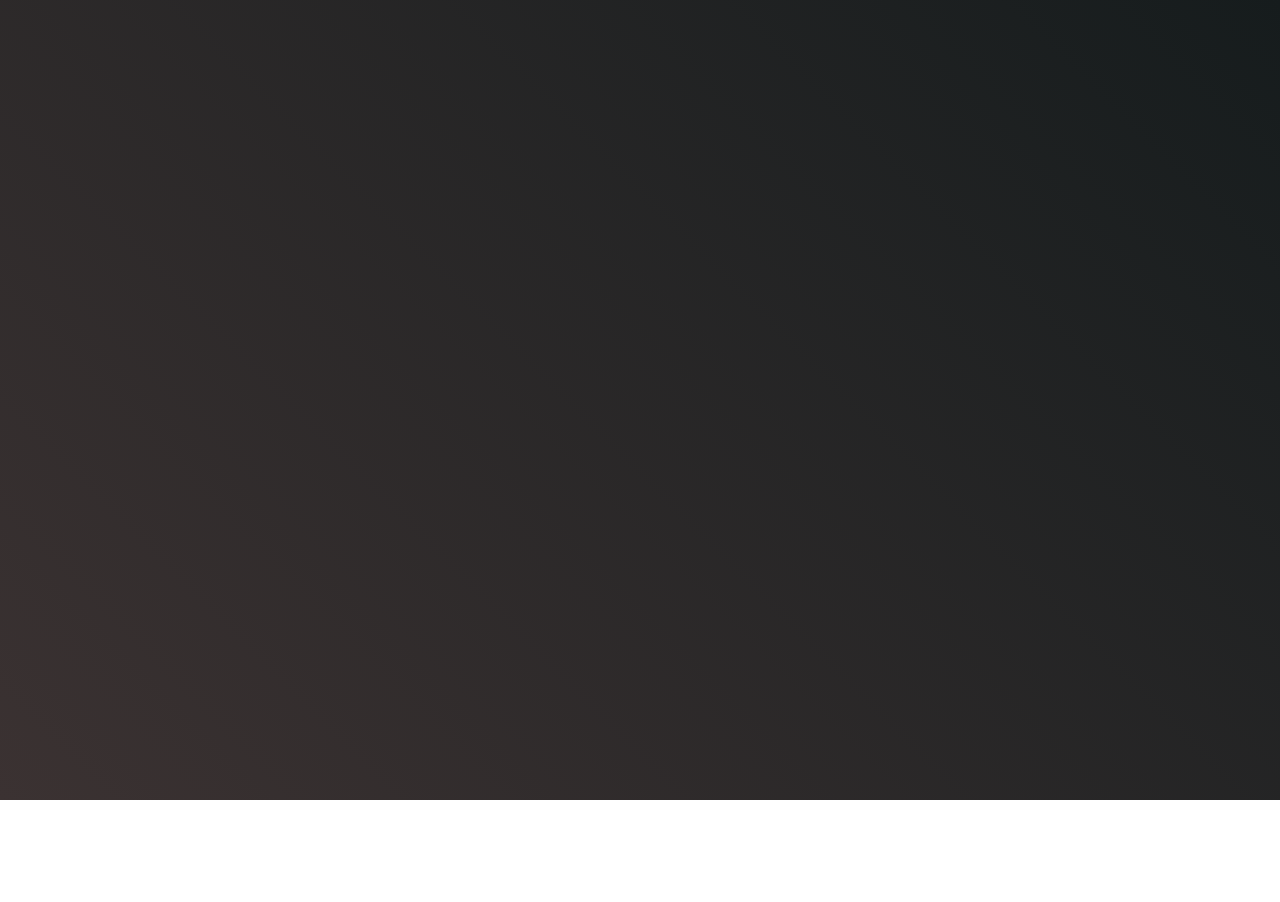
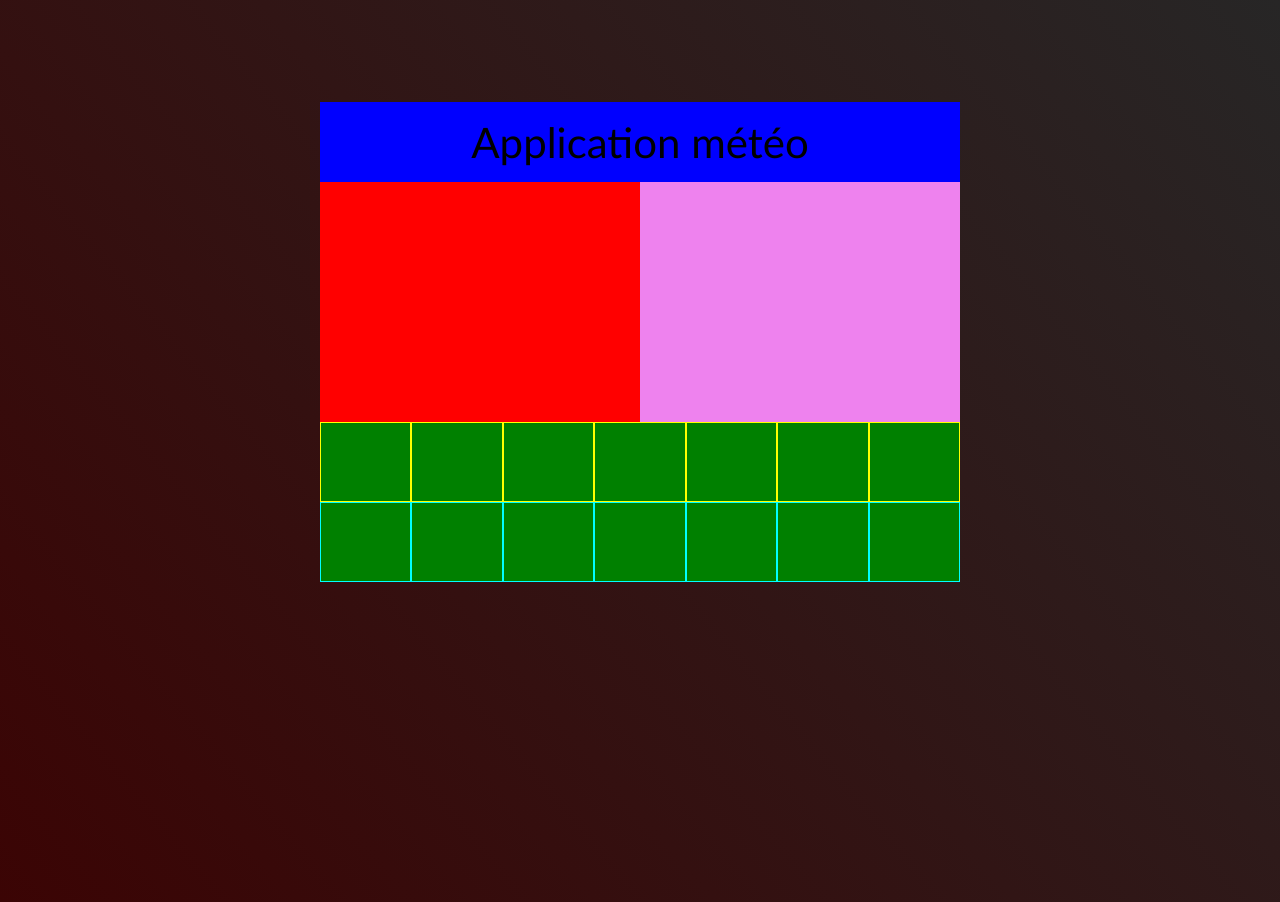
Before and after one commit to monkeycs60/Exo-JS-Bdx, a plain HTML site: page Exercices-JS/2. AppMétéo/index.html in a window 1280 px wide. Before the commit the page ends 800 px from the top, so only its background shows below. Drawn offline with Linux system fonts and the light colour scheme.

Commit message:
Weather 1st init

```diff
--- a/Exercices-JS/2. AppMétéo/index.html
+++ b/Exercices-JS/2. AppMétéo/index.html
@@ -4,10 +4,34 @@
     <meta charset="UTF-8">
     <meta name="viewport" content="width=device-width, initial-scale=1.0">
     <title>AppMétéo</title>
-    <link rel="stylesheet" href="style.css">
+    <link rel="stylesheet" href="stylet.css">
 </head>
 <body>
+<div class="container">
+    <div class="title">Application météo</div>
+    <div class="weatherPannel">
+        <div class="weatherIcon"></div>
+        <div class="weatherCurrentData"></div>
+    </div>
 
+        <div class="h h1"></div>
+        <div class="h h2"></div>
+        <div class="h h3"></div>
+        <div class="h h4"></div>
+        <div class="h h5"></div>
+        <div class="h h6"></div>
+        <div class="h h7"></div>
+
+
+        <div class="d d1"></div>
+        <div class="d d2"></div>
+        <div class="d d3"></div>
+        <div class="d d4"></div>
+        <div class="d d5"></div>
+        <div class="d d6"></div>
+        <div class="d d7"></div>
+
+</div>
 
 
     <script type="module" src="scripts/main.js"></script>
--- /dev/null
+++ b/Exercices-JS/2. AppMétéo/stylet.scss
@@ -0,0 +1,75 @@
+*, ::before, ::after {
+    box-sizing: border-box;
+    margin: 0;
+    padding: 0;
+}
+
+body {
+height: 100vh;
+width: 100vw;
+background: linear-gradient(50deg, rgb(59, 4, 4), rgb(39, 38, 38));
+overflow: hidden;
+font-size: calc(2vmin + 5px);
+font-family: 'Gill Sans', 'Gill Sans MT', Calibri, 'Trebuchet MS', sans-serif;
+}
+
+.container {
+    display: grid;
+    grid-template-rows: 1fr 3fr 1fr 1fr;
+    grid-template-columns: repeat(7, 1fr);
+width: 50%;
+height: 60%;
+margin: auto;
+margin-top: 8%;
+background: green;
+}
+.title {
+    background: blue;
+    width: 100%;
+    height: 100%;
+    font-size: 2em;
+    grid-column: 1 / span 7;
+    text-align: center;
+    display: grid;
+    align-items: center;
+
+}
+.weatherPannel {
+    background: yellow;
+    grid-column: 1 / span 7;
+    display: flex;
+    flex-flow: row nowrap;
+    height: 100%;
+    width: 100%;
+
+}
+.weatherIcon {
+
+    background: red;
+  height: 100%;
+    width: 50%;
+
+}
+.weatherCurrentData {
+    background: violet;
+    height: 100%;
+    width: 50%;
+
+}
+
+.h {
+    border: 1px solid yellow;
+}
+
+.d {
+    border: 1px solid cyan;
+}
+
+// @for $i from 1 to 8 {
+//     .h#{$i} {
+//     display: grid;
+//     grid-row: 3;
+//     grid-column: $i;
+//     height: 100%;
+//     }
+// }
```
Also changed, not shown: Exercices-JS/2. AppMétéo/stylet.css (added), 1 other file.
